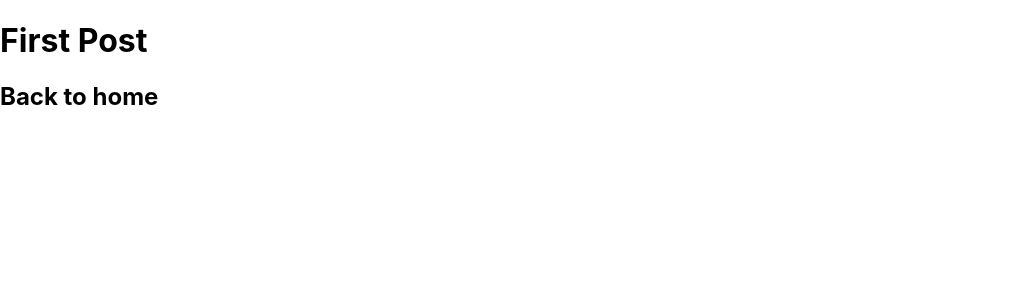
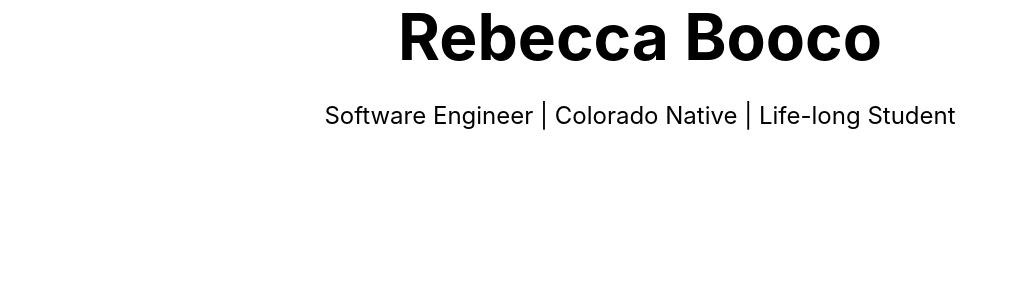
Before and after one commit to BeckyBoo88/Rebecca-Booco, a Next.js app: page /posts/first-post in a window 1280 px wide. Shown: the top 300 px of the page, without its empty margins (0-1017 px from the left). Built offline with nearby package versions, Linux system fonts and the light colour scheme.

Commit message:
working on background, making new branch

```diff
--- a/pages/posts/first-post.js
+++ b/pages/posts/first-post.js
@@ -1,14 +1,34 @@
-import Link from 'next/link'
+import styles from '../../styles/Home.module.css'
 
 export default function FirstPost() {
     return (
-      <>
-        <h1>First Post</h1>
-        <h2>
-          <Link href="/">
-            <a>Back to home</a>
-          </Link>
-        </h2>
-      </>
+        <div id='topBackground'>
+          <div id='topDiv'>
+            <h1 className={styles.title}>
+              Rebecca Booco
+            </h1>
+
+            <p className={styles.description}>
+              Software Engineer | Colorado Native | Life-long Student
+            </p>
+          </div>
+        </div>
+
     )
   }
+
+  <style jsx>{`
+  #topDiv {
+    background: rgba(133, 91, 116, 0.2);
+    padding: 2%;
+    color: rgba(218, 219, 192, 1);
+  }
+
+  #topBackground {
+    background: url('../public/mtnHike.JPG');
+    background-size: cover;
+    width: 100%;
+    padding: 10%;
+  }
+
+  `}</style>
--- a/styles/Home.module.css
+++ b/styles/Home.module.css
@@ -196,7 +196,6 @@
 
 
 
-
 /* #topDiv {
   background: #926680;
   width: 100%;
```
Also changed, not shown: pages/index.js (+4 -3 lines).
